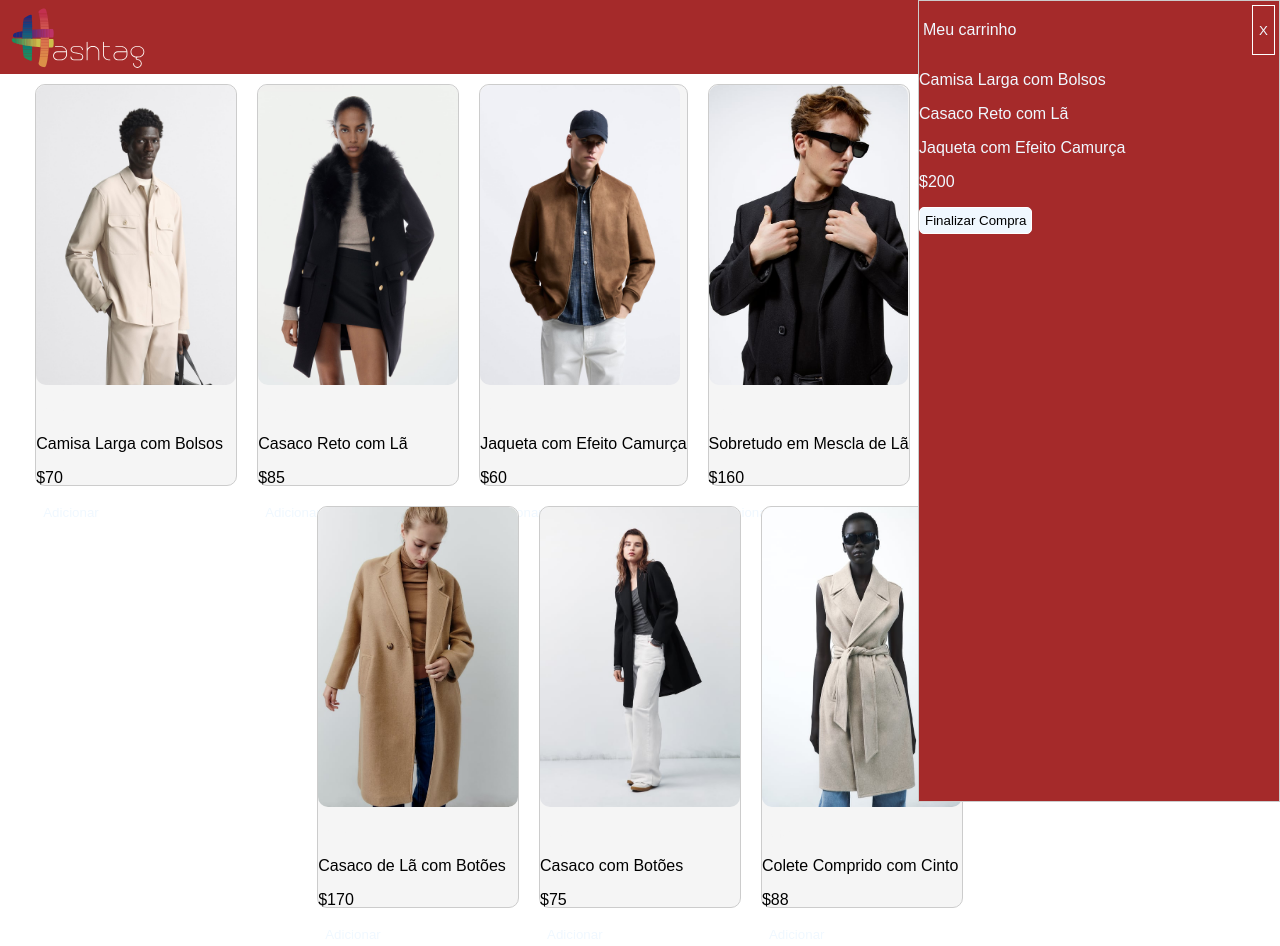
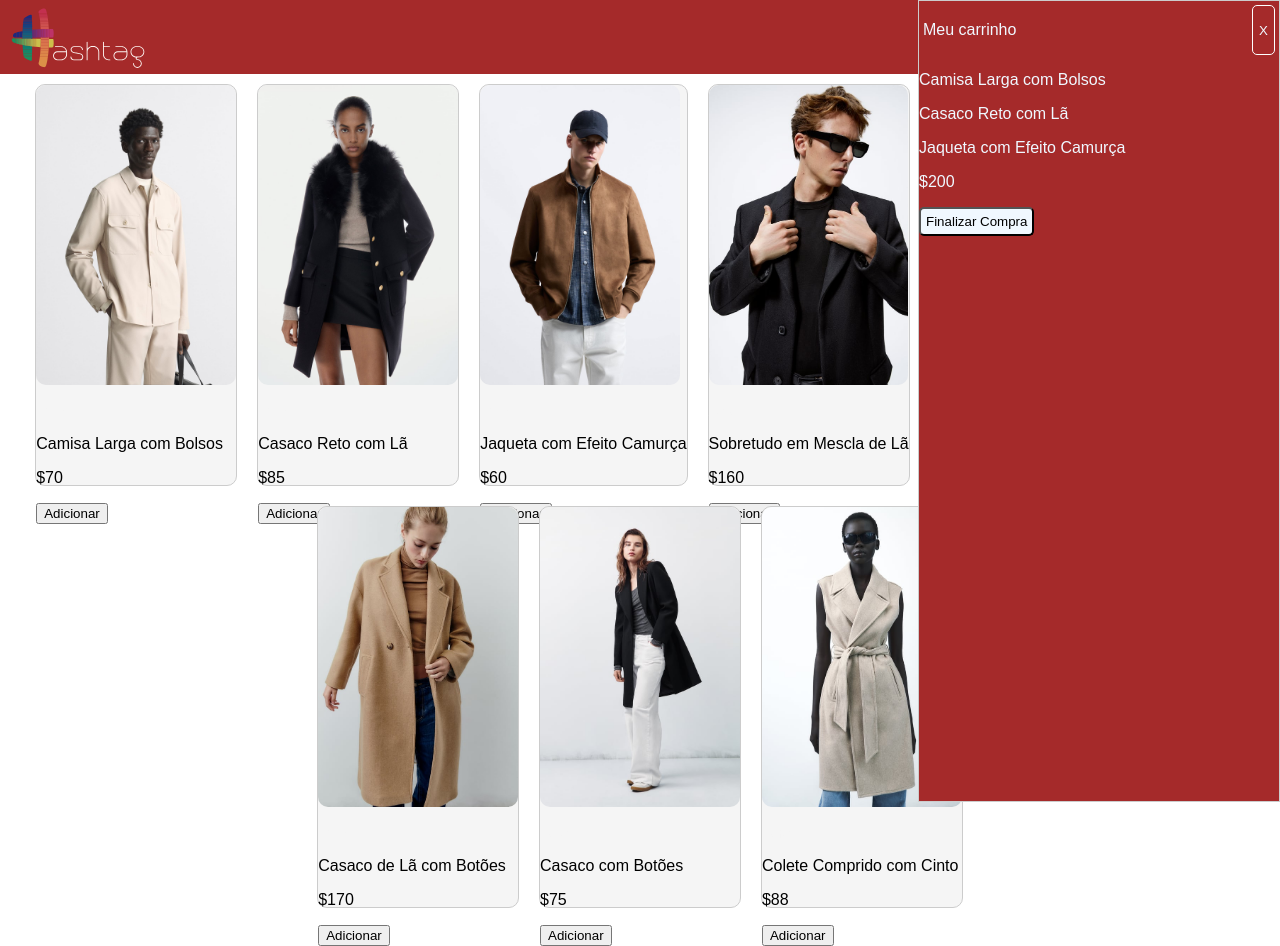
Before and after one commit to josielqrozjr/Project_Ecommerce, a plain HTML site: page index.html in a window 1280 px wide. Drawn offline with Linux system fonts and the light colour scheme.

Commit message:
Update
Alterações nos botões e criação de classes no CSS, alterei para defer o script do JS no index.html.

```diff
--- a/css/style.css
+++ b/css/style.css
@@ -4,9 +4,10 @@ body {
     padding: 0;
 }
 
-button {
+.button-page {
     background: none;
     border: 0.5px solid white;
+    border-radius: 5px;
     color: aliceblue;
 }
 
@@ -50,6 +51,7 @@ header {
 
 .button-header {
     display: flex;
+    gap: 10px;
     color: aliceblue;
 }
 
--- a/index.html
+++ b/index.html
@@ -4,6 +4,7 @@
     <meta charset="UTF-8">
     <meta name="viewport" content="width=device-width, initial-scale=1.0">
     <link rel="stylesheet" href="./css/style.css">
+    <script defer type="module" src="main.js"></script>
     <title>STORE</title>
 </head>
 <body>
@@ -11,7 +12,7 @@
     <section class="carrinho-geral" id="carrinho">
         <div class="carrinho-cabecalho" id="cabecalho-carrinho">
             <p>Meu carrinho</p>
-            <button id="fechar-carrinho">X</button>
+            <button class="button-page" id="fechar-carrinho">X</button>
         </div>
         <section id="produtos-carrinho">
             <p>Camisa Larga com Bolsos</p>
@@ -25,8 +26,8 @@
     <header class="header">
         <img src="./assets/logo/hashtag.svg" class="logo-decoration" alt="Logo da empresa Magazine Hashtag">
         <div class="button-header">
-            <button>HISTÓRICO</button>
-            <button id="abrir-carrinho">CARRINHO</button>
+            <button class="button-page">HISTÓRICO</button>
+            <button class="button-page" id="abrir-carrinho">CARRINHO</button>
         </div>
     </header>
 
@@ -34,7 +35,6 @@
         <section id="container-produto"></section>
     </main>
 
-    <script type="module" src="main.js"></script>
 
 </body>
 </html>
```
